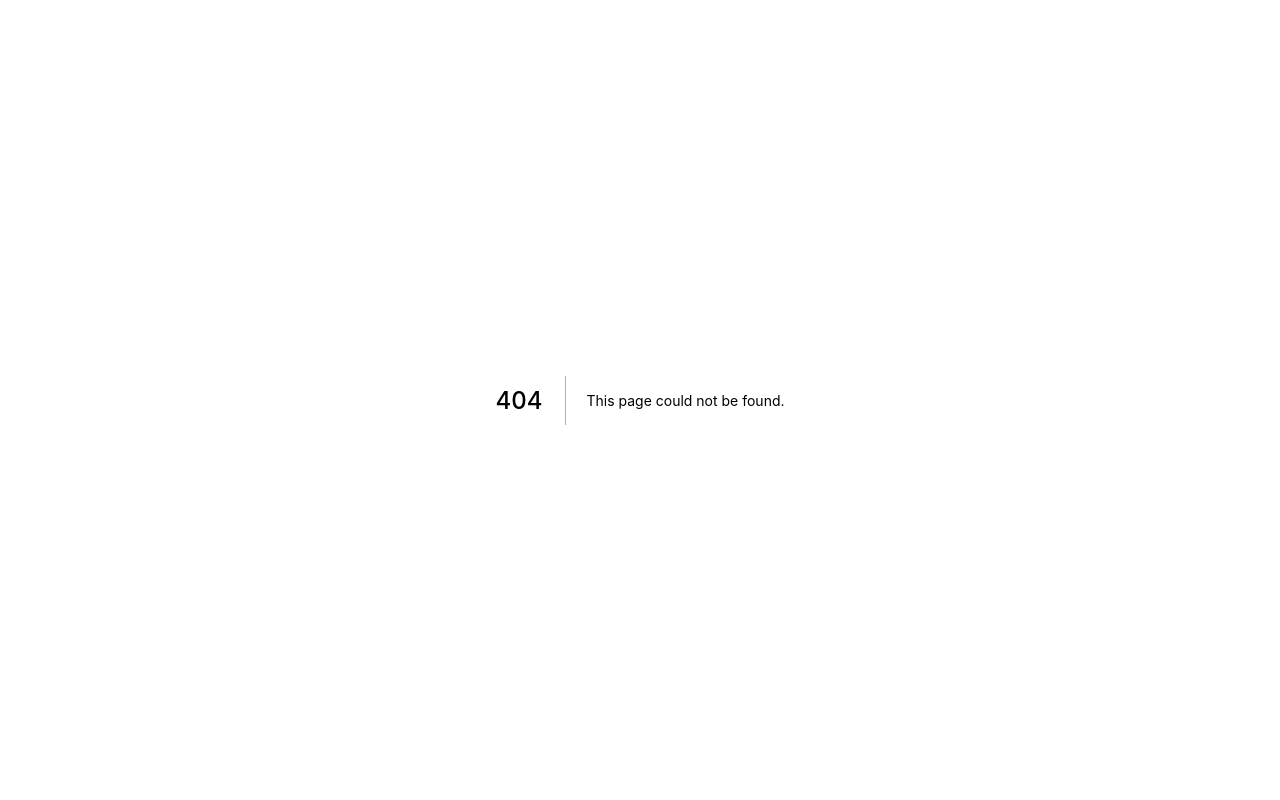
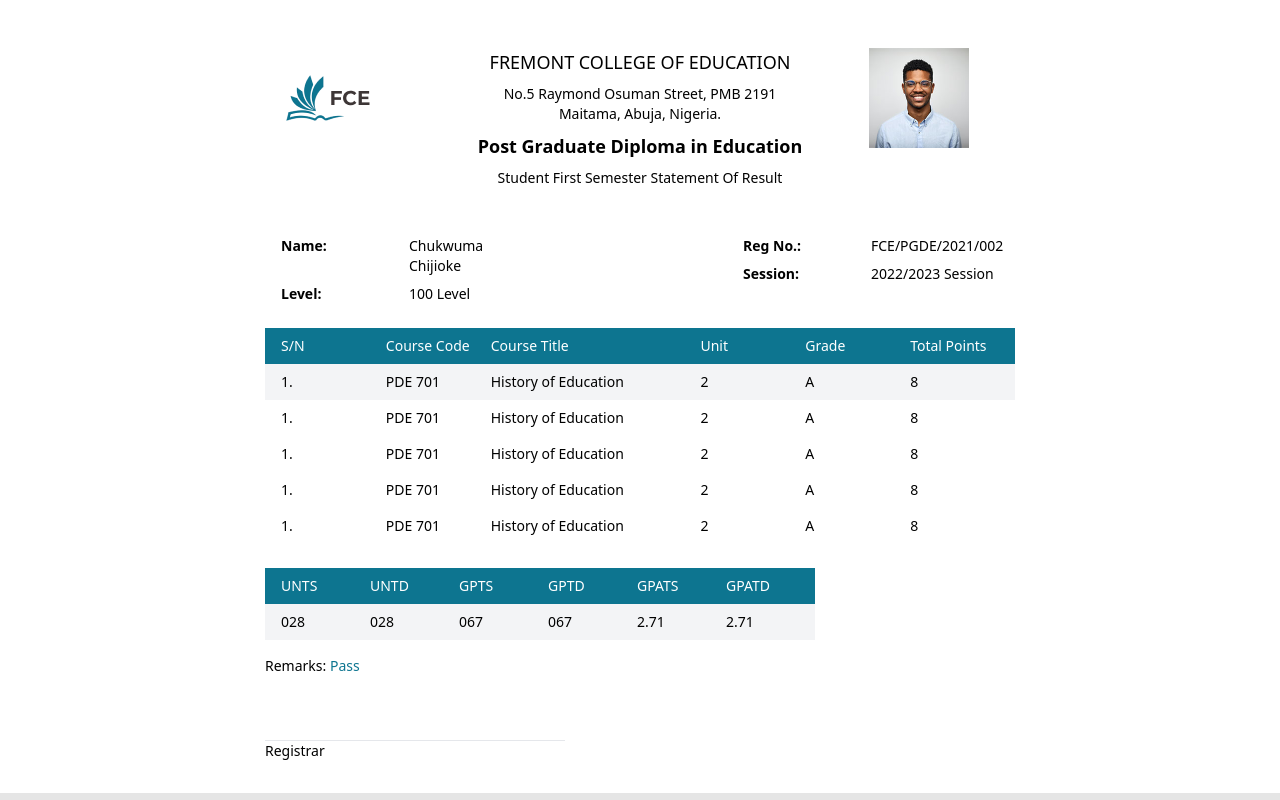
Before and after one commit to Aneal250/bismarck_test, a Next.js app: page /result in a window 1280 px wide. Before the commit this address had no page. Built offline with nearby package versions, Linux system fonts and the light colour scheme.

Commit message:
Result page developed

```diff
--- a/pages/index.js
+++ b/pages/index.js
@@ -11,7 +11,7 @@
 				<link rel="icon" href="/favicon.ico" />
 			</Head>
 
-			<main className="mx-4 my-4">
+			<main className="mx-4 my-4 ">
 				<div className="font-bold text-4xl mx-12">
 					<h1>Student Data Table</h1>
 				</div>
--- /dev/null
+++ b/pages/result.js
@@ -0,0 +1,272 @@
+import React from 'react'
+
+const Result = () => {
+  return (
+		<div className="bg-white">
+			<section className="flex justify-center py-4 ">
+				<div class="flex py-4 w-[750px] flex-col">
+					<div className="flex mb-4">
+						<div class="flex-none w-48 h-14  p-4">
+							<img src="/Logo.png" alt="Logo" />
+						</div>
+						<div class="flex-initial   grow p-4">
+							<h2 className="text-center text-lg mb-2 ">
+								FREMONT COLLEGE OF EDUCATION
+							</h2>
+							<p className="text-center text-sm mb-2">
+								No.5 Raymond Osuman Street, PMB 2191 <br /> Maitama, Abuja,
+								Nigeria.
+							</p>
+							<h2 className="text-center text-lg font-bold mb-2">
+								Post Graduate Diploma in Education
+							</h2>
+							<p className="text-center text-sm ">
+								Student First Semester Statement Of Result
+							</p>
+						</div>
+						<div class="flex-initial w-48 p-4">
+							<div className="flex justify-center">
+								<img src="/Passport.png" alt="" />
+							</div>
+						</div>
+					</div>
+
+					{/* section  2 */}
+
+					<div className="flex justify-between p-4">
+						<div className=" w-64">
+							<div className="grid grid-cols-2 mb-2">
+								<div>
+									<p className="font-bold text-sm">Name:</p>
+								</div>
+
+								<div>
+									<p className="text-sm">Chukwuma Chijioke</p>
+								</div>
+							</div>
+
+							<div className="grid grid-cols-2">
+								<div>
+									<p className="font-bold text-sm">Level:</p>
+								</div>
+
+								<div>
+									<p className="text-sm">100 Level</p>
+								</div>
+							</div>
+						</div>
+						<div className=" w-64">
+							<div className="grid grid-cols-2 mb-2">
+								<div>
+									<p className="font-bold text-sm">Reg No.:</p>
+								</div>
+
+								<div>
+									<p className="text-sm">FCE/PGDE/2021/002</p>
+								</div>
+							</div>
+
+							<div className="grid grid-cols-2">
+								<div>
+									<p className="font-bold text-sm">Session:</p>
+								</div>
+
+								<div>
+									<p className="text-sm">2022/2023 Session</p>
+								</div>
+							</div>
+						</div>
+					</div>
+
+					{/* Results Section */}
+					<div>
+						<div className="grid grid-cols-7 gap-4 mt-2 bg-bismarck py-2 px-4 text-white text-sm">
+							<div>
+								<p>S/N</p>
+							</div>
+							<div>
+								<p>Course Code</p>
+							</div>
+							<div className="col-span-2">
+								<p>Course Title</p>
+							</div>
+							<div>
+								<p>Unit</p>
+							</div>
+							<div>
+								<p>Grade</p>
+							</div>
+							<div>
+								<p>Total Points</p>
+							</div>
+						</div>
+
+						<div className="grid grid-cols-7 gap-4  bg-gray-100 py-2 px-4 text-sm">
+							<div>
+								<p>1.</p>
+							</div>
+							<div>
+								<p>PDE 701</p>
+							</div>
+							<div className="col-span-2">
+								<p>History of Education</p>
+							</div>
+							<div>
+								<p>2</p>
+							</div>
+							<div>
+								<p>A</p>
+							</div>
+							<div>
+								<p>8</p>
+							</div>
+						</div>
+
+						<div className="grid grid-cols-7 gap-4 bg-white py-2 px-4 text-sm">
+							<div>
+								<p>1.</p>
+							</div>
+							<div>
+								<p>PDE 701</p>
+							</div>
+							<div className="col-span-2">
+								<p>History of Education</p>
+							</div>
+							<div>
+								<p>2</p>
+							</div>
+							<div>
+								<p>A</p>
+							</div>
+							<div>
+								<p>8</p>
+							</div>
+						</div>
+
+						<div className="grid grid-cols-7 gap-4 bg-white py-2 px-4 text-sm">
+							<div>
+								<p>1.</p>
+							</div>
+							<div>
+								<p>PDE 701</p>
+							</div>
+							<div className="col-span-2">
+								<p>History of Education</p>
+							</div>
+							<div>
+								<p>2</p>
+							</div>
+							<div>
+								<p>A</p>
+							</div>
+							<div>
+								<p>8</p>
+							</div>
+						</div>
+
+						<div className="grid grid-cols-7 gap-4 bg-white py-2 px-4 text-sm">
+							<div>
+								<p>1.</p>
+							</div>
+							<div>
+								<p>PDE 701</p>
+							</div>
+							<div className="col-span-2">
+								<p>History of Education</p>
+							</div>
+							<div>
+								<p>2</p>
+							</div>
+							<div>
+								<p>A</p>
+							</div>
+							<div>
+								<p>8</p>
+							</div>
+						</div>
+
+						<div className="grid grid-cols-7 gap-4 bg-white py-2 px-4 text-sm">
+							<div>
+								<p>1.</p>
+							</div>
+							<div>
+								<p>PDE 701</p>
+							</div>
+							<div className="col-span-2">
+								<p>History of Education</p>
+							</div>
+							<div>
+								<p>2</p>
+							</div>
+							<div>
+								<p>A</p>
+							</div>
+							<div>
+								<p>8</p>
+							</div>
+						</div>
+					</div>
+
+					{/* Summary Section */}
+
+					<div className="w-[550px] mt-4">
+						<div className="grid grid-cols-6 gap-4 mt-2 bg-bismarck py-2 px-4 text-white text-sm">
+							<div>
+								<p>UNTS</p>
+							</div>
+							<div>
+								<p>UNTD</p>
+							</div>
+							<div>
+								<p>GPTS</p>
+							</div>
+							<div>
+								<p>GPTD</p>
+							</div>
+							<div>
+								<p>GPATS</p>
+							</div>
+							<div>
+								<p>GPATD</p>
+							</div>
+						</div>
+
+						<div className="grid grid-cols-6 gap-4  bg-gray-100 py-2 px-4  text-sm">
+							<div>
+								<p>028</p>
+							</div>
+							<div>
+								<p>028</p>
+							</div>
+							<div>
+								<p>067</p>
+							</div>
+							<div>
+								<p>067</p>
+							</div>
+							<div>
+								<p>2.71</p>
+							</div>
+							<div>
+								<p>2.71</p>
+							</div>
+						</div>
+					</div>
+
+					{/* Remark Section */}
+
+					<div className='w-[300px] mt-4'>
+						<p className="text-sm">
+							Remarks: <span className="text-bismarck ">Pass</span>
+						</p>
+
+                        <hr className='mt-16 bg-gray-200'/>
+                        <p className='text-sm'>Registrar</p>
+					</div>
+				</div>
+			</section>
+		</div>
+	);
+}
+
+export default Result
--- a/tailwind.config.js
+++ b/tailwind.config.js
@@ -4,7 +4,11 @@
 		"./components/**/*.{js,ts,jsx,tsx}",
 	],
 	theme: {
-		extend: {},
+		extend: {
+			colors: {
+				bismarck: "#0D7590",
+			},
+		},
 	},
 	plugins: [],
 };
```
Also changed, not shown: public/Logo.png (added), public/Passport.png (added).
